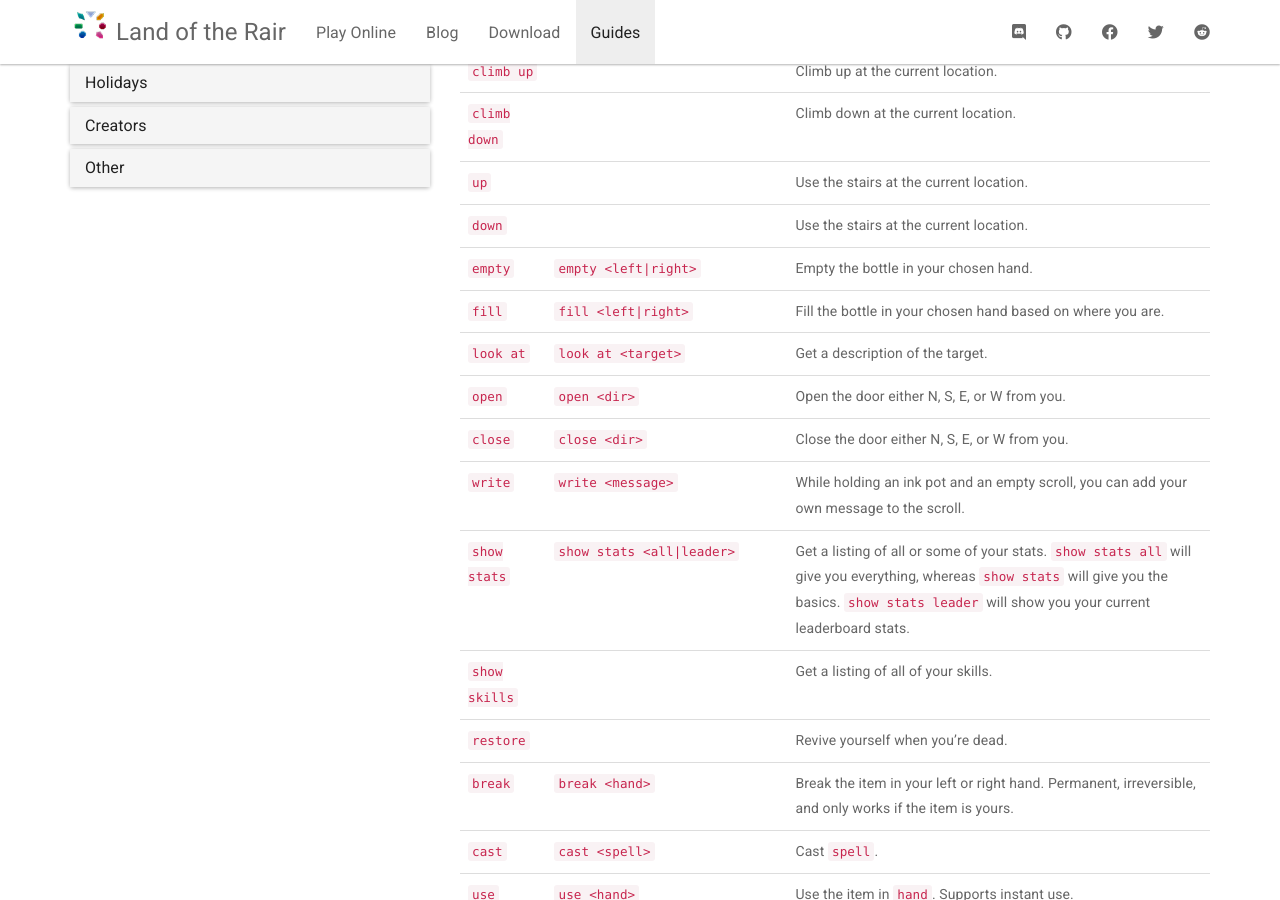
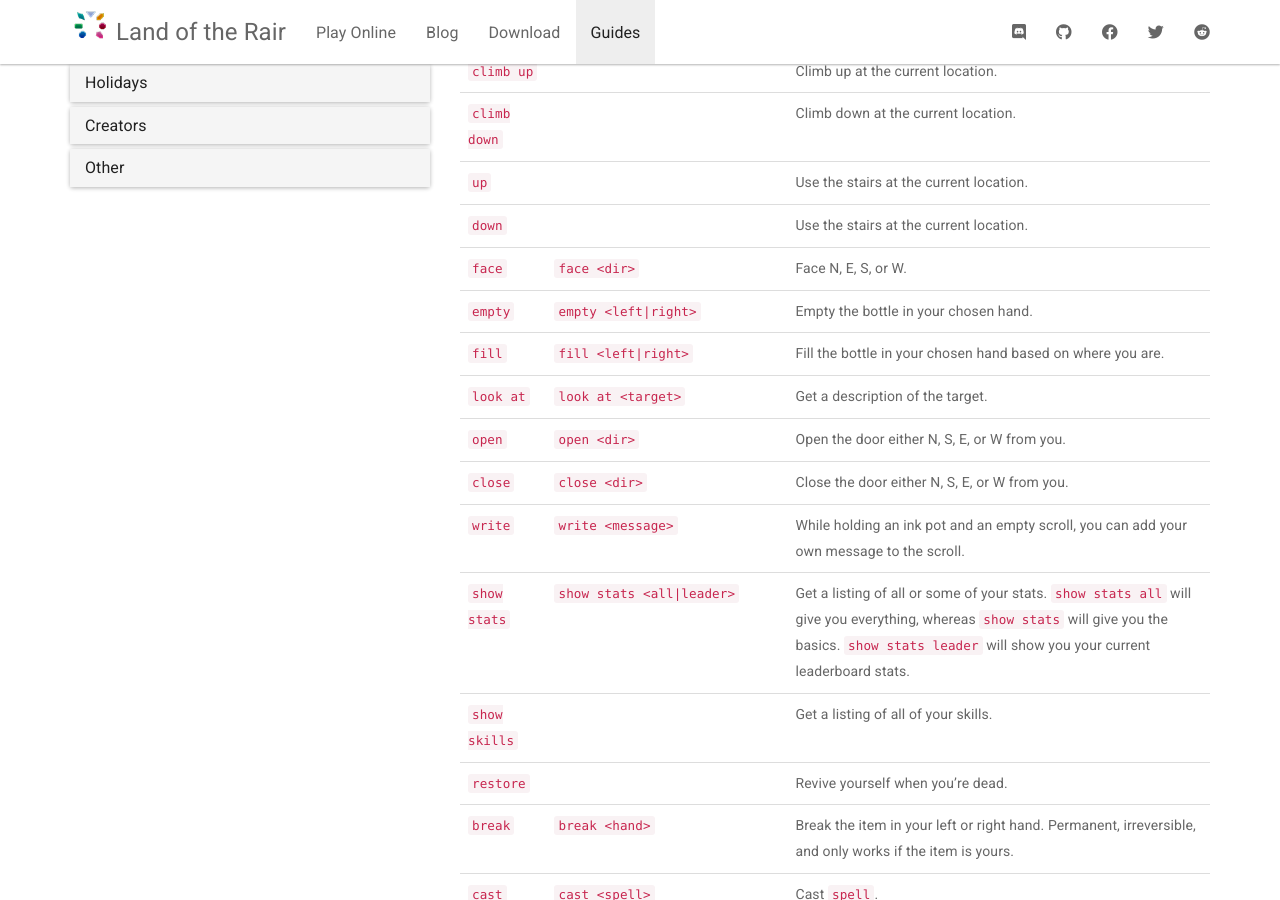
Before and after one commit to LandOfTheRair/landoftherair.github.io, a Jekyll site: the page built from _docs/getting-started/default-macros.md, in a window 1280 px wide and 900 px high, scrolled down 776 px. Built offline with Jekyll 4.4.1, drawn with Linux system fonts in a browser that asks for light colours; nearby versions of some CDN libraries.

Commit message:
Update default-macros.md

```diff
--- a/_docs/getting-started/default-macros.md
+++ b/_docs/getting-started/default-macros.md
@@ -28,6 +28,7 @@ Macro | Syntax | Description
 `climb down`          | | Climb down at the current location.
 `up`                  | | Use the stairs at the current location.
 `down`                | | Use the stairs at the current location.
+`face`                | `face <dir>` | Face N, E, S, or W.
 `empty`               | `empty <left|right>` | Empty the bottle in your chosen hand.
 `fill`                | `fill <left|right>` | Fill the bottle in your chosen hand based on where you are.
 `look at`             | `look at <target>` | Get a description of the target.
```
